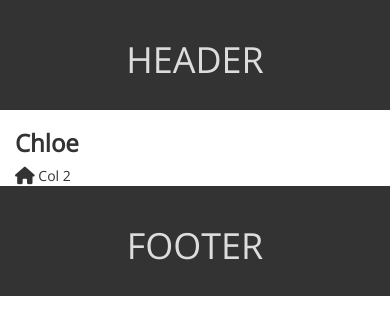
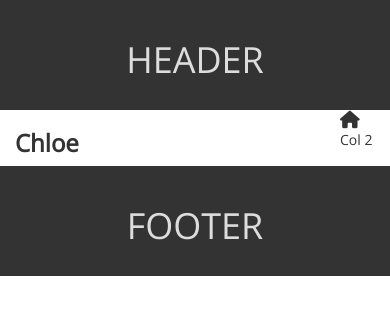
Before and after one commit to adonus19/real-estate, a website: page index.html in a window 390 px wide. Drawn offline with nearby package versions, Linux system fonts and the light colour scheme.

```diff
--- a/index.css
+++ b/index.css
@@ -1,8 +1,3 @@
-* {
-    margin: 0;
-    padding: 0;
-}
-
 body {
     font-family: 'Open Sans', sans-serif;
 }
--- a/index.html
+++ b/index.html
@@ -13,19 +13,20 @@
         </header>
         <div class="container">
             <div class="row">
-                <section class="col-sm-10">
+                <section class="col-xs-10">
                     <h3 class="main-pics"><b>Chloe</b>
                     </h3>
                     <div class="pics-list">
 
                     </div>
                 </section>
-                <aside class="col-sm-2">
+                <aside class="col-xs-2">
                     <i class="fa fa-home fa-lg" aria-hidden="true"></i>
                     Col 2
                 </aside>
             </div>
         </div>
+
         <footer>
             <h1>FOOTER</h1>
         </footer>
```
Also changed, not shown: package.json (added, +23 -0 lines), 1 other file.
